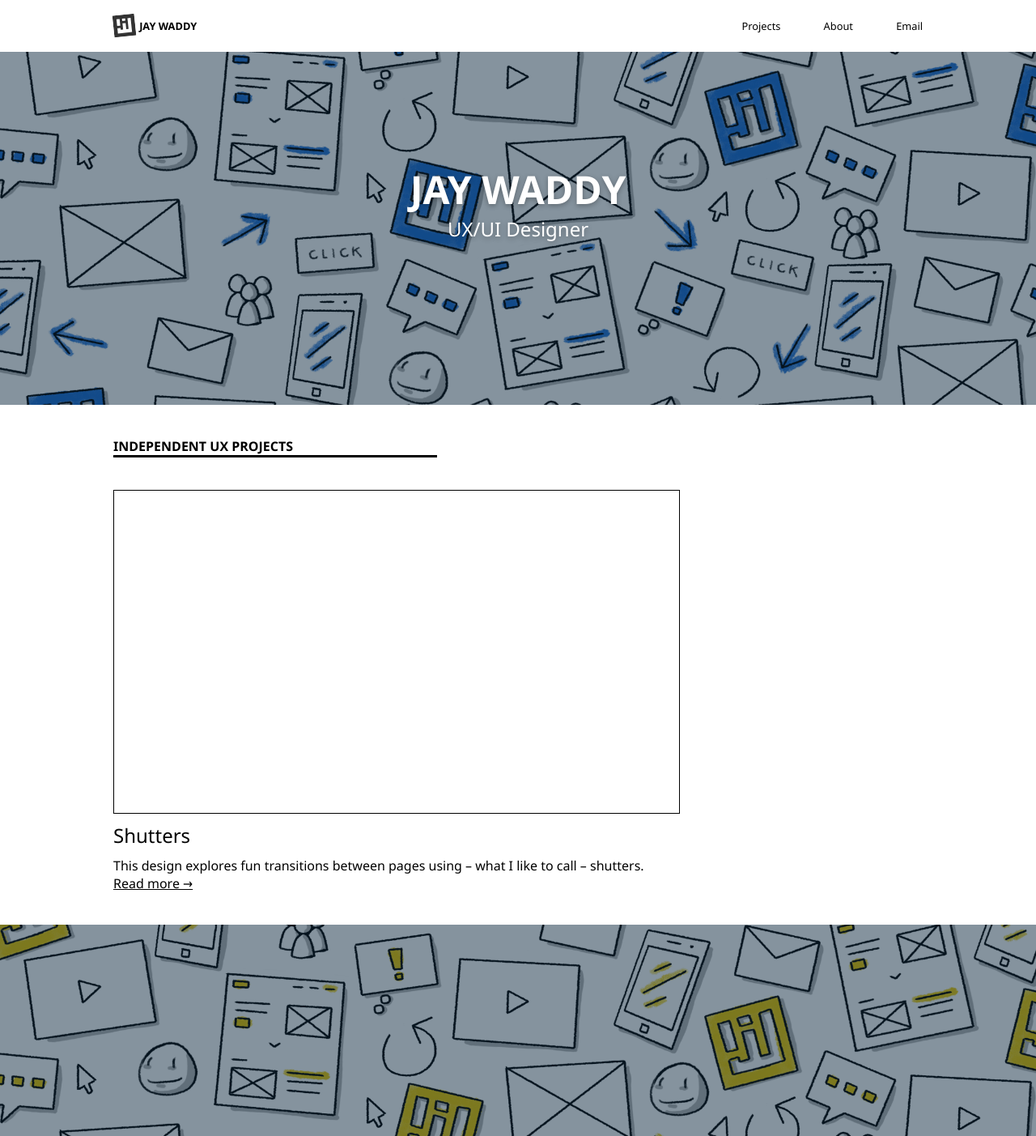
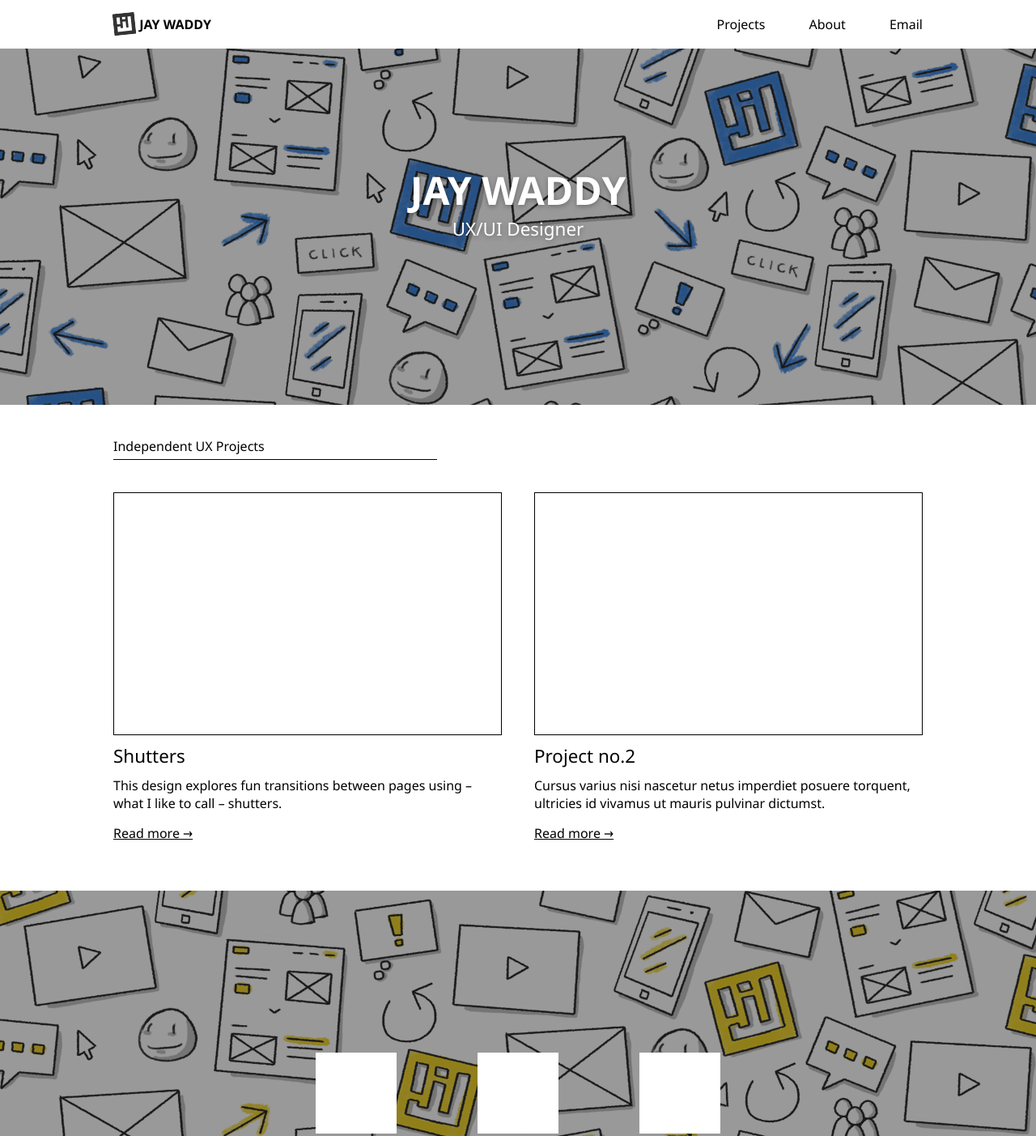
Before and after one commit to JayWaddy/jaywaddy.github.io, a plain HTML site: page index.html in a window 1280 px wide. Shown: the top 1403 px of the page at 81% size. Drawn offline with Linux system fonts and the light colour scheme.

Commit message:
html structure
- base html elements all in place
- base styles comlpete (including grid)

```diff
--- a/index.html
+++ b/index.html
@@ -10,41 +10,76 @@
 	<title>Jay Waddy | UX/UI Designer</title>
 </head>
 <body>
-	<div class="navbar">
+	<section id="navbar">
 		<div class="wrapper">
-			<div class="nav-logo">
+			<a href="" class="nav-logo">
 				<svg xmlns="http://www.w3.org/2000/svg" width="27.137" height="27.143" viewBox="0 0 27.137 27.143"><path d="M27.131,27.143H0V0H27.137V27.143ZM4.735,16.115v6.449H22.314V4.872h-3.9V18.221H15.541V10.567H11.634v7.654H8.641V16.112Zm0-11.24v8.276H8.641V4.873Zm6.9-.076V7.672h3.907V4.8Z" transform="translate(0 0)" fill="#333"/></svg>
 				<span class="roll b">jay waddy</span>
-			</div>
-			<ul>
-				<li><a href="#projects">Projects</a></li>
-				<li><a href="#about">About</a></li>
-				<li><a href="">Email</a></li>
-			</ul>
-		</div>
-	</div>
-	<div class="parallax bg-01">
+			</a>
+			<nav>
+				<a href="#projects">Projects</a>
+				<a href="#about">About</a>
+				<a href="mailto:connect@jaywaddy.com">Email</a>
+			</nav>
+		</div><!-- end of .wrapper -->
+	</section> <!-- end of #navbar -->
+	<header class="parallax bg-01">
 		<h1>Jay Waddy</h1>
 		<h2>UX/UI Designer</h2>
-	</div>
+	</header>
 	<section id="projects">
 		<div class="wrapper">
-			<div class="sub-header">
-				<h3>independent ux projects</h3>
-			</div>
-			<div class="container">
-				<div class="project">
+			<header>
+				<h3>Independent UX Projects</h3>
+			</header>
+			<div class="grid">
+				<article class="project">
 					<div class="img"></div>
 					<h2>Shutters</h2>
 					<p>This design explores fun transitions between pages using – what I like to call – shutters.</p>
 					<a href="" class="read-more">Read more →</a>
-				</div>
+				</article>
+				<article class="project">
+					<div class="img"></div>
+					<h2>Project no.2</h2>
+					<p>Cursus varius nisi nascetur netus imperdiet posuere torquent, ultricies id vivamus ut mauris pulvinar dictumst.</p>
+					<a href="" class="read-more">Read more →</a>
+				</article>
+			</div><!-- end of .grid -->
+		</div><!-- end of .wrapper -->
+	</section><!-- end of #projects -->
+	<header class="parallax bg-02">
+		<div class="icon"></div>
+		<div class="icon"></div>
+		<div class="icon"></div>
+	</header>
+	<section id="about">
+		<div class="wrapper">
+			<header>
+				<h3>What Sparks the Imagination?</h3>
+			</header>
+			<div class="grid">
+				<article>
+					<p>There are probably way too many approaches of compiling designing inspiration: YouTube, Google searches, scrolling through awwwards.com, but creativity goes beyond the little material from a quick scroll on the web. Creativity can be influenced by interests beyond web design, goals for a project, or even the users needs.</p>
+					<p>Part of my drive to design is getting compiling all of my interests, thoughts, and ideas into a design and onto the web. Though there is more than enough content available, I still enjoying presenting my perspective in the process involving inspirations that go way beyond the scope of web development. If there are certain graphical elements that stick out in every day living, I try to record them and implement them in future projects.</p>
+					<p>A few big interests outside of web development are architecture, drawing/painting, and amusement parks. Though it may not be pointed out in obvious ways, these three are a huge part of my design choices; I enjoy structure and shape dynamics, invoking emotion to audiences through mediums, and I want to convey a feeling of enjoyment whenever a user clicks or scrolls through something I've created. Of course a web page can be nice to look at, but why not solidify that experience by throwing in a few animations here and there.</p>
+				</article>
+				<div class="img"></div>
+			</div>
+		</div><!-- end of .wrapper -->
+	</section><!-- end of #about -->
+	<section id="contact">
+		<div class="wrapper">
+			<div class="grid">
+				<header>
+					<h3>Let's Team Up</h3>
+					<p>The best way to reach me is through email, but don't be afraid to contact via social platforms. If you are not in need of my service, I still encourage you to <a href="mailto:connect@jaywaddy.com">send feedback</a>.</p>
+					<small>Virginia Beach, Virginia (EST -5:00)</small>
+					<h2><a href="mailto:connect@jaywaddy.com">connect@jaywaddy.com</a></h2>
+				</header>
 			</div>
 		</div>
 	</section>
-	<div class="parallax bg-02"></div>
-	<section id="about"></section>
-
 	<script src="/js/app.js"></script>
 </body>
 </html>
--- a/js/app.js
+++ b/js/app.js
@@ -8,7 +8,7 @@ function parallax() {
     window.addEventListener('scroll', () => {
         let offset = window.pageYOffset * 0.8;
 
-        // offset both .parallax divs
+        // offset both .parallax elements
         for(let i = 0; i < bg.length; i++) {
             bg[i].style.backgroundPositionY = offset + 'px';
         }
--- a/scss/style.scss
+++ b/scss/style.scss
@@ -8,11 +8,11 @@
 body {
     flex-direction: column;
     justify-content: center;
-    background: rgb(11, 39, 61);
+    background: #333;
 }
 
 // typography
-h1, h2, h3, h4, p, li, a, span {
+h1, h2, h3, h4, p, li, a, span, small {
     font-family: 'Segoe UI', Tahoma, Geneva, Verdana, sans-serif;
     font-weight: 400;
     text-decoration: none;
@@ -28,20 +28,32 @@ h1 {
 }
 
 h2 {
-    font-size: 1.5em;
+    font-size: 1.4em;
     color: white;
 }
 
 h3 {
     font-size: 1em;
-    font-weight: 900;
-    text-transform: uppercase;
+    // font-weight: 900;
+    // text-transform: uppercase;
+}
+
+p {
+    margin-bottom: 15px;
 }
 
 .b {
     font-weight: 900;
 }
 
+header {
+    h3 {
+        padding: 40px 0 5px 0;
+        margin-bottom: 40px;
+        width: 400px;
+        border-bottom: solid 1.5px black;
+    }
+}
 
 // containers
 .wrapper {
@@ -50,19 +62,24 @@ h3 {
     margin: 0 auto;
 }
 
+.grid {
+    display: grid;
+    grid-template-columns: 1fr 1fr;
+    grid-column-gap: 40px;
+}
+
 // navbar
-.navbar {
+#navbar {
     position: fixed;
     background: white;
-    width: 100vw;
-    height: 64px;
-    margin: 0 auto auto auto;
+    width: 100%;
+    height: 60px;
 
     .wrapper {
         display: flex;
         justify-content: space-between;
         align-items: center;
-        font-size: 0.8em;
+        font-size: 1em;
 
         .nav-logo {
             display: flex;
@@ -79,7 +96,7 @@ h3 {
             }
         }
 
-        ul li {
+        nav a {
             display: inline-block;
 
             &:not(:first-child) {
@@ -109,40 +126,37 @@ h3 {
 
 .bg-02 {
     background-image: url("/img/bg_yellow.png");
+    flex-direction: row;
+
+    .icon {
+        width: 100px;
+        height: 100px;
+        background: white;
+
+        &:not(:first-child) {
+            margin-left: 100px;
+        }
+    }
 }
 
 // sections
 section {
     background: white;
-    color: white;
 }
 
 // projects
-.sub-header {
-    padding: 40px 0;
-    width: 400px;
-
-    h3 {
-        border-bottom: solid 3px black;
-    }
+.img {
+    height: 300px;
+    border: solid black 1px;
 }
 
 #projects {
-    // height: 600px;
+    .grid {
+        padding-bottom: 60px;
 
         .project {
-        width: 70%;
-        padding-bottom: 40px;
-
-        .img {
-            height: 400px;
-            border: solid black 1px;
-
-            span {
-                color: white;
-                margin: 15px;
-            }
-        }
+            // width: 48%;
+            padding-bottom: 40px 0;
 
             h2 {
                 color: black;
@@ -151,12 +165,27 @@ section {
 
             a {
                 text-decoration: underline;
-            margin: 15px 0;
+            }
         }
     }
 }
 
-// about
-#about {
-    height: 600px;
+// contact
+#contact {
+    padding-bottom: 100px;
+
+    // p {
+    //     margin: 5px 0;
+    // }
+
+    h2 {
+        margin-top: 10px;
+        a {
+            color: #0081E4;
         }
+    }
+
+    p a {
+        text-decoration: underline;
+    }
+}
```
Also changed, not shown: assets/img/favicon.ico (added), style.css, 1 other file. Lines whose indentation alone changed are shown as unchanged.
